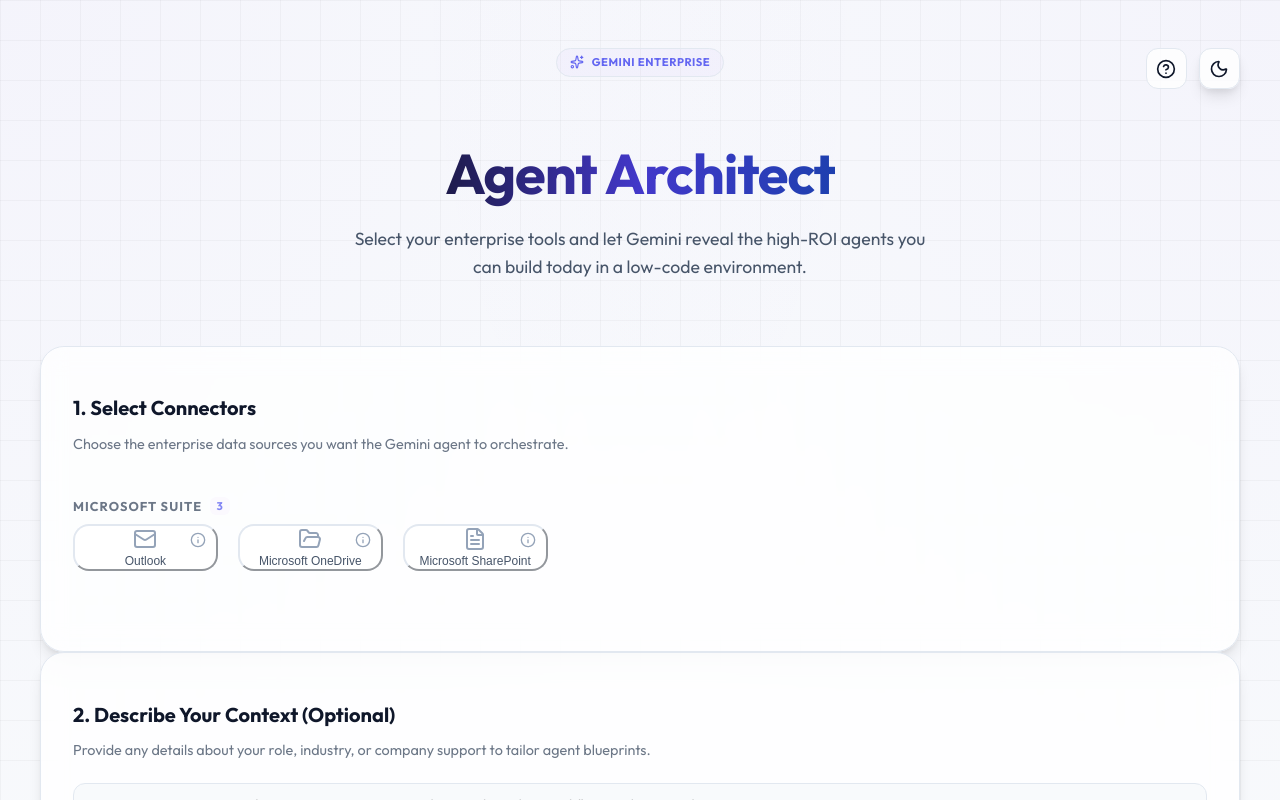
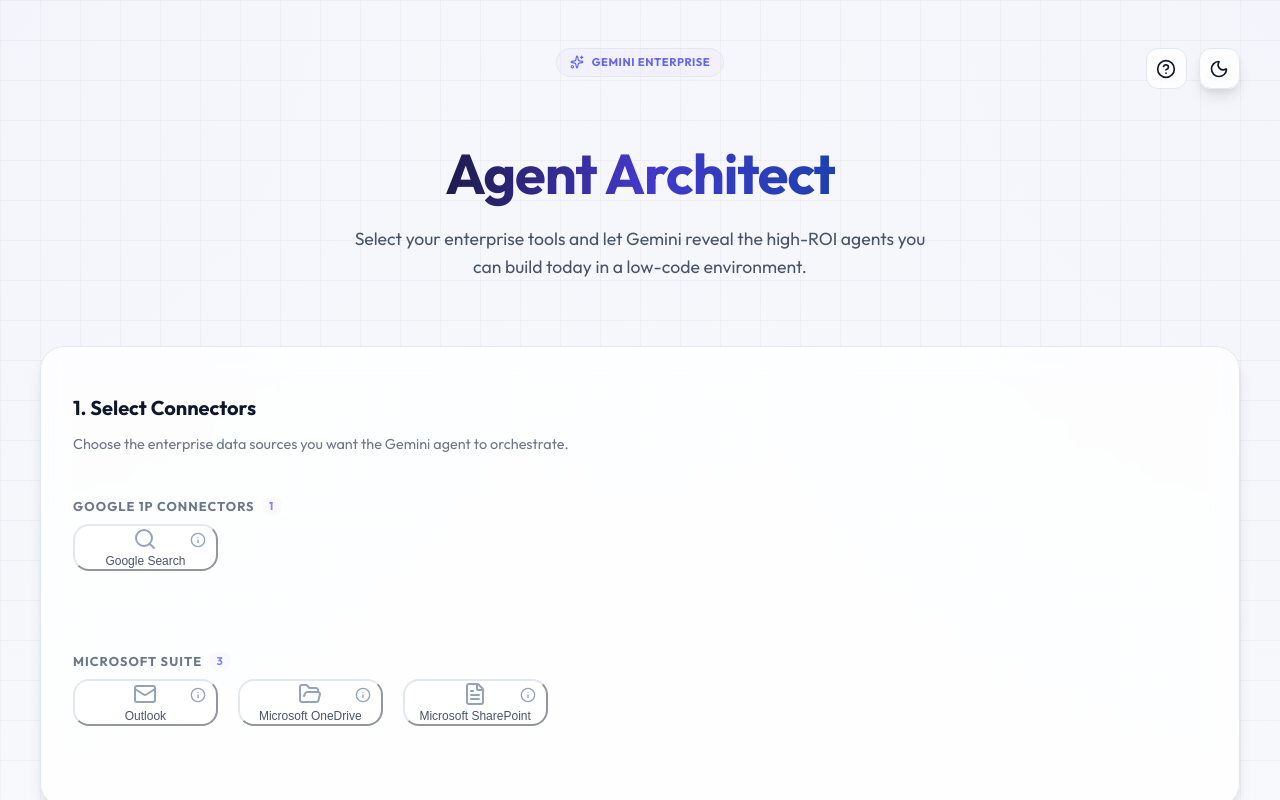
Before and after one commit to wdufrin/low-code-usecases, a React app in the folder frontend/: page / in a window 1280 px wide. Shown: the top 800 px of the page. Built offline with nearby package versions, Linux system fonts and the light colour scheme; the HTML template or start-up script is replaced by a standard one.

Commit message:
feat: add gsearch to the connector exclusion list in App.jsx

```diff
--- a/frontend/src/App.jsx
+++ b/frontend/src/App.jsx
@@ -27,7 +27,7 @@
         return JSON.parse(saved);
       } catch (e) {}
     }
-    const allowed = ['outlook', 'sharepoint', 'onedrive'];
+    const allowed = ['outlook', 'sharepoint', 'onedrive', 'gsearch'];
     return CONNECTOR_LIST.map(c => c.id).filter(id => !allowed.includes(id));
   });
   const [isSettingsOpen, setIsSettingsOpen] = useState(false);
```
